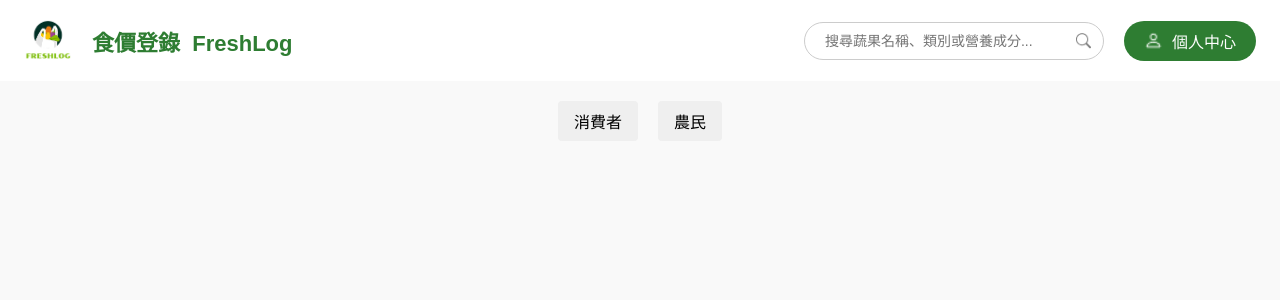
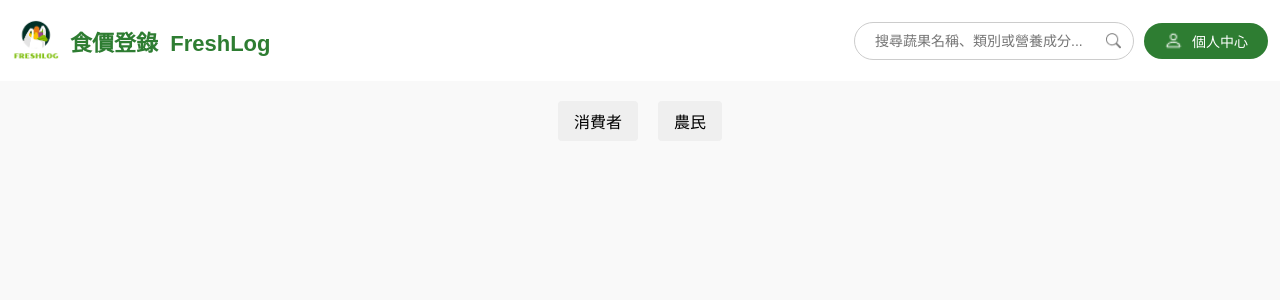
Before and after one commit to SHEN000/FreshLog, a Vue app: page / in a window 1280 px wide. Shown: the top 300 px of the page. Built offline with nearby package versions, Linux system fonts and the light colour scheme; sample sign-in values are in the browser's storage.

Commit message:
Header 調整

```diff
--- a/src/components/Header.vue
+++ b/src/components/Header.vue
@@ -130,8 +130,8 @@ onBeforeUnmount(() => {
   flex-wrap: wrap;
   max-width: 1320px;
   margin: 0 auto;
-  padding: 0 24px;
-  gap: 20px;
+  padding: 0 12px;
+  gap: 10px;
   /* 每個項目間距都一致 */
   box-sizing: border-box;
 }
@@ -166,7 +166,7 @@ onBeforeUnmount(() => {
   /* 超大圓角 */
   padding: 4px 12px;
   width: 100%;
-  max-width: 300px;
+  max-width: 280px;
   /* 可以依需求調整 */
   box-sizing: border-box;
   position: relative;
@@ -246,7 +246,7 @@ onBeforeUnmount(() => {
   border-radius: 9999px;
   /* 超圓角 */
 
-  font-size: 16px;
+  font-size: 14px;
   font-weight: 500;
 
   text-decoration: none;
@@ -254,7 +254,7 @@ onBeforeUnmount(() => {
   border: none;
   cursor: pointer;
 
-  min-width: 90px;
+  min-width: 80px;
   /* 按鈕最小寬度 */
 }
 
@@ -274,7 +274,7 @@ onBeforeUnmount(() => {
   color: white;
   padding: 8px 16px;
   border-radius: 9999px;
-  font-size: 16px;
+  font-size: 14px;
   text-decoration: none;
   transition: background-color 0.3s ease;
 }
```
